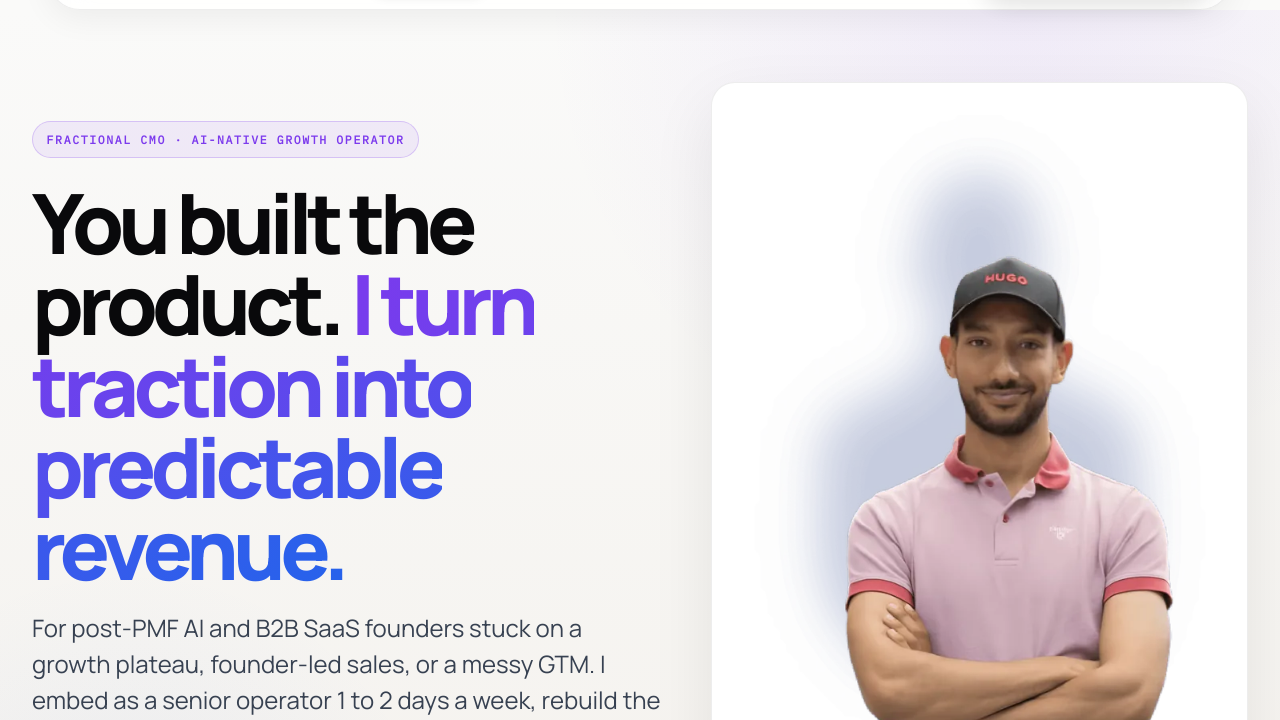
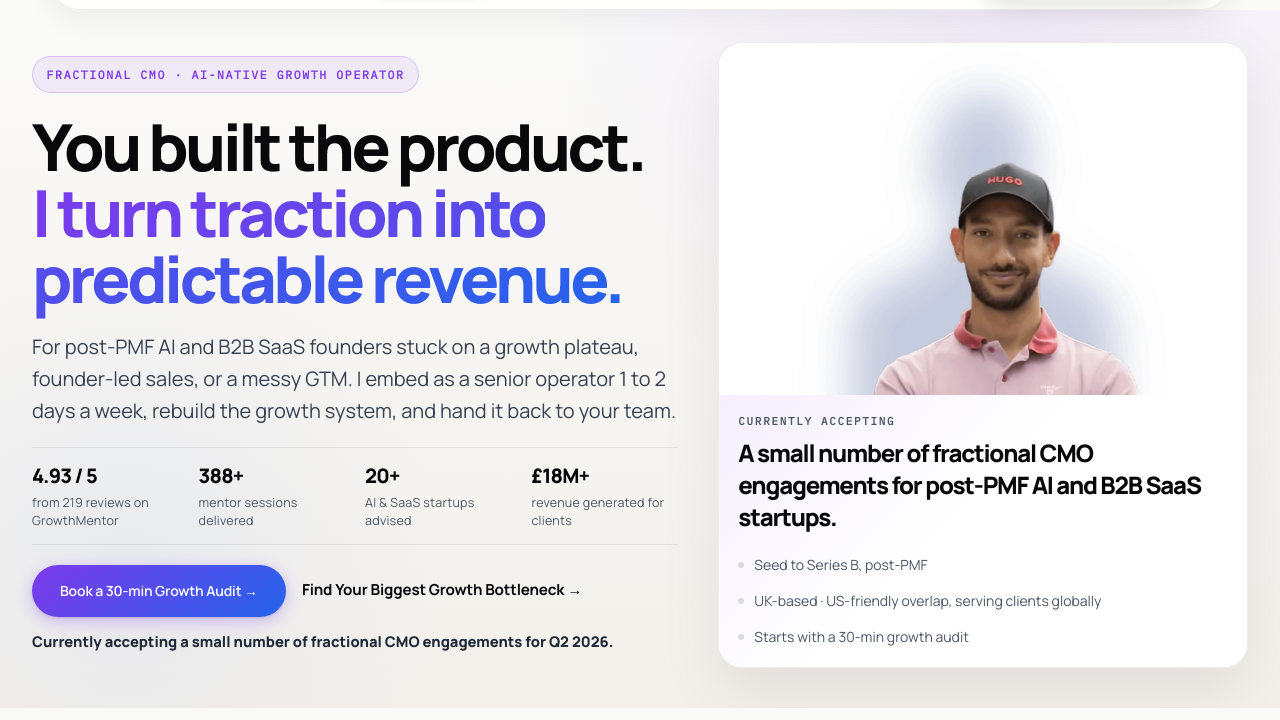
Before and after one commit to DanielJohnsonXYZ/danieljohnsonxyz-site, an Astro site: page / in a window 1280 px wide. Shown: the part 80-800 px from the top of the page. Built offline with nearby package versions, Linux system fonts and the light colour scheme; Astro itself is replaced by a stand-in of ours.

Commit message:
Tighten homepage hero and restore profile links

```diff
--- a/src/components/SiteFooter.astro
+++ b/src/components/SiteFooter.astro
@@ -77,6 +77,8 @@ import { ctas, footerNavigation, siteConfig } from "../site";
           <li><a class="hover:text-white" href={siteConfig.linkedin} rel="noreferrer" target="_blank">LinkedIn</a></li>
           <li><a class="hover:text-white" href={siteConfig.youtube} rel="noreferrer" target="_blank">YouTube</a></li>
           <li><a class="hover:text-white" href={siteConfig.growthMentor} rel="noreferrer" target="_blank">GrowthMentor</a></li>
+          <li><a class="hover:text-white" href={siteConfig.mentorCruise} rel="noreferrer" target="_blank">MentorCruise</a></li>
+          <li><a class="hover:text-white" href={siteConfig.instagram} rel="noreferrer" target="_blank">Instagram</a></li>
         </ul>
       </div>
 
--- a/src/layouts/BaseLayout.astro
+++ b/src/layouts/BaseLayout.astro
@@ -60,6 +60,23 @@ document.querySelectorAll('.reveal').forEach((element) => {
   }
 
   revealObserver.observe(element);
+});
+
+document.addEventListener('click', (event) => {
+  const target = event.target;
+  const link = target instanceof Element ? target.closest('a') : null;
+  if (!link) return;
+
+  const label = link.dataset.cta || link.dataset.download || link.textContent?.trim();
+  if (!label) return;
+
+  window.dataLayer = window.dataLayer || [];
+  window.dataLayer.push({
+    event: link.dataset.download ? 'resource_download_click' : 'cta_click',
+    cta_label: label,
+    cta_href: link.href,
+    page_path: window.location.pathname
+  });
 });`;
 ---
 
--- a/src/lib/schema.ts
+++ b/src/lib/schema.ts
@@ -32,7 +32,7 @@ export function buildPersonSchema() {
       "Positioning",
       "Founder-led growth"
     ],
-    sameAs: [siteConfig.linkedin, siteConfig.growthMentor, siteConfig.youtube, siteConfig.companyUrl]
+    sameAs: siteConfig.sameAs
   };
 }
 
--- a/src/pages/contact.astro
+++ b/src/pages/contact.astro
@@ -51,6 +51,10 @@ const breadcrumb = buildBreadcrumbSchema([
             <li><strong>LinkedIn</strong> &ndash; <a class="underline" href={siteConfig.linkedin} rel="noreferrer" target="_blank">{siteConfig.linkedin}</a></li>
             <li><strong>YouTube</strong> &ndash; <a class="underline" href={siteConfig.youtube} rel="noreferrer" target="_blank">Field Notes channel</a></li>
             <li><strong>GrowthMentor</strong> &ndash; <a class="underline" href={siteConfig.growthMentor} rel="noreferrer" target="_blank">Book a mentoring session</a></li>
+            <li><strong>MentorCruise</strong> &ndash; <a class="underline" href={siteConfig.mentorCruise} rel="noreferrer" target="_blank">Mentorship profile</a></li>
+            <li><strong>Malt</strong> &ndash; <a class="underline" href={siteConfig.malt} rel="noreferrer" target="_blank">Consultant profile</a></li>
+            <li><strong>Pangea</strong> &ndash; <a class="underline" href={siteConfig.pangea} rel="noreferrer" target="_blank">Freelance profile</a></li>
+            <li><strong>Instagram</strong> &ndash; <a class="underline" href={siteConfig.instagram} rel="noreferrer" target="_blank">@danieljohnsonxyz</a></li>
             <li><strong>Location</strong> &ndash; {siteConfig.location}</li>
           </ul>
         </div>
--- a/src/pages/index.astro
+++ b/src/pages/index.astro
@@ -141,17 +141,17 @@ const faq = [
   title="Fractional CMO for AI & B2B SaaS Startups | Daniel Johnson"
 >
   <!-- 1. Hero ─────────────────────────────────────────────────────────── -->
-  <section class="hero-section section-space" aria-labelledby="hero-heading">
+  <section class="hero-section hero-section-compact section-space" aria-labelledby="hero-heading">
     <div class="shell">
-      <div class="grid gap-12 lg:grid-cols-[1.08fr_0.92fr] lg:items-center">
-        <div class="reveal flex flex-col gap-6">
+      <div class="grid gap-10 lg:grid-cols-[minmax(0,1fr)_minmax(22rem,0.82fr)] lg:items-center">
+        <div class="reveal flex flex-col gap-5">
           <span class="service-label">Fractional CMO · AI-Native Growth Operator</span>
 
           <div class="space-y-5">
-            <h1 id="hero-heading" class="max-w-5xl text-5xl font-extrabold leading-[0.98] tracking-[-0.07em] text-balance md:text-7xl lg:text-[5.2rem]">
+            <h1 id="hero-heading" class="max-w-4xl text-5xl font-extrabold leading-[1.02] tracking-[-0.055em] text-balance md:text-[3.65rem] lg:text-[3.95rem] xl:text-[4.05rem]">
               You built the product. <span class="hero-accent">I turn traction into predictable revenue.</span>
             </h1>
-            <p class="hero-subcopy max-w-3xl text-xl leading-9 md:text-2xl">
+            <p class="hero-subcopy max-w-3xl text-lg leading-8 md:text-xl">
               For post-PMF AI and B2B SaaS founders stuck on a growth plateau, founder-led sales, or a messy GTM.
               I embed as a senior operator 1 to 2 days a week, rebuild the growth system, and hand it back to your team.
             </p>
--- a/src/site.ts
+++ b/src/site.ts
@@ -29,6 +29,10 @@ export const siteConfig = {
   linkedin: "https://www.linkedin.com/in/danieljohnsonxyz/",
   growthMentor: "https://app.growthmentor.com/mentors/daniel-johnson",
   growthMentorReviews: "https://app.growthmentor.com/mentors/daniel-johnson#reviews-section",
+  mentorCruise: "https://mentorcruise.com/mentor/danieljohnson/",
+  malt: "https://www.malt.uk/profile/danieljohnsonxyz",
+  pangea: "https://pangea.app/profile/daniel-johnson",
+  instagram: "https://www.instagram.com/danieljohnsonxyz/",
   youtube: "https://www.youtube.com/@danieljohnson6000",
   youtubeUploadsEmbed: "https://www.youtube-nocookie.com/embed/videoseries?list=UUkEPRVEnpDIdSk8o2vC3_WA",
   companyUrl: "https://www.wescalestartups.com",
@@ -36,7 +40,17 @@ export const siteConfig = {
   gtmId: "GTM-5S892HK",
   twitterHandle: "@djohnsonxyz",
   ogImage: "/og/default.png",
-  headshot: "/images/daniel-headshot.webp"
+  headshot: "/images/daniel-headshot.webp",
+  sameAs: [
+    "https://www.linkedin.com/in/danieljohnsonxyz/",
+    "https://app.growthmentor.com/mentors/daniel-johnson",
+    "https://mentorcruise.com/mentor/danieljohnson/",
+    "https://www.malt.uk/profile/danieljohnsonxyz",
+    "https://pangea.app/profile/daniel-johnson",
+    "https://www.instagram.com/danieljohnsonxyz/",
+    "https://www.youtube.com/@danieljohnson6000",
+    "https://www.wescalestartups.com"
+  ]
 } as const;
 
 // ──────────────────────────────────────────────────────────────────────────
--- a/src/styles/global.css
+++ b/src/styles/global.css
@@ -496,6 +496,24 @@ a, button, summary {
     linear-gradient(180deg, #fafaf9 0%, #f3f0eb 100%);
 }
 
+.hero-section-compact {
+  padding-top: clamp(2rem, 4vh, 3.25rem);
+  padding-bottom: clamp(2.5rem, 5vh, 4rem);
+}
+
+.hero-section-compact .hero-photo-card {
+  max-width: 34rem;
+  margin-inline: auto;
+}
+
+.hero-section-compact .hero-portrait {
+  max-height: min(44vh, 26rem);
+}
+
+.hero-section-compact .hero-authority-panel {
+  padding: 1.1rem 1.2rem;
+}
+
 .service-label {
   display: inline-flex;
   width: fit-content;
@@ -515,6 +533,10 @@ a, button, summary {
 
 .hero-subcopy {
   color: #374151;
+}
+
+body > iframe[src*="assets.mailerlite.com/jsonp"] {
+  display: none !important;
 }
 
 .highlight-text {
@@ -1611,6 +1633,13 @@ summary::-webkit-details-marker {
   }
 }
 
+@media (min-width: 1024px) {
+  .hero-section-compact .hero-proof-bar {
+    margin-top: 0;
+    padding-block: 0.8rem;
+  }
+}
+
 .button-link {
   display: inline-flex;
   align-items: center;
```
